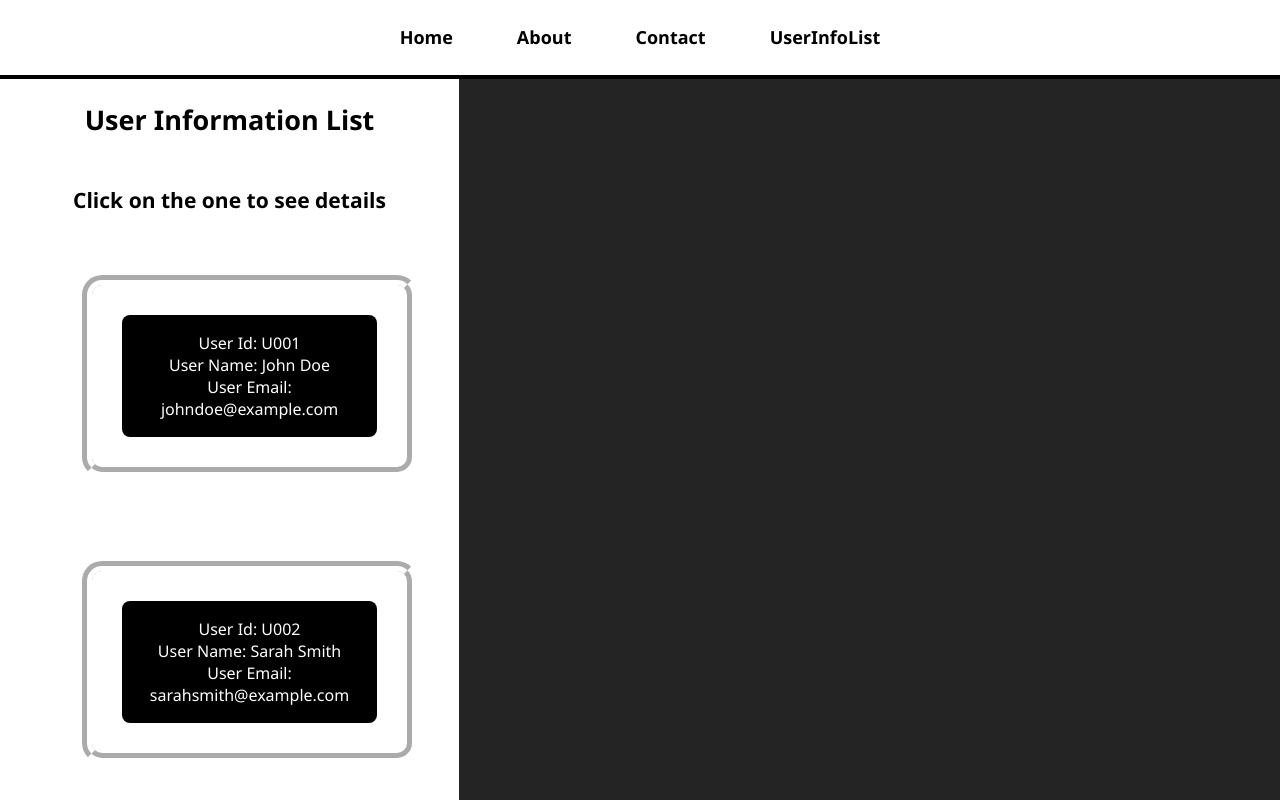
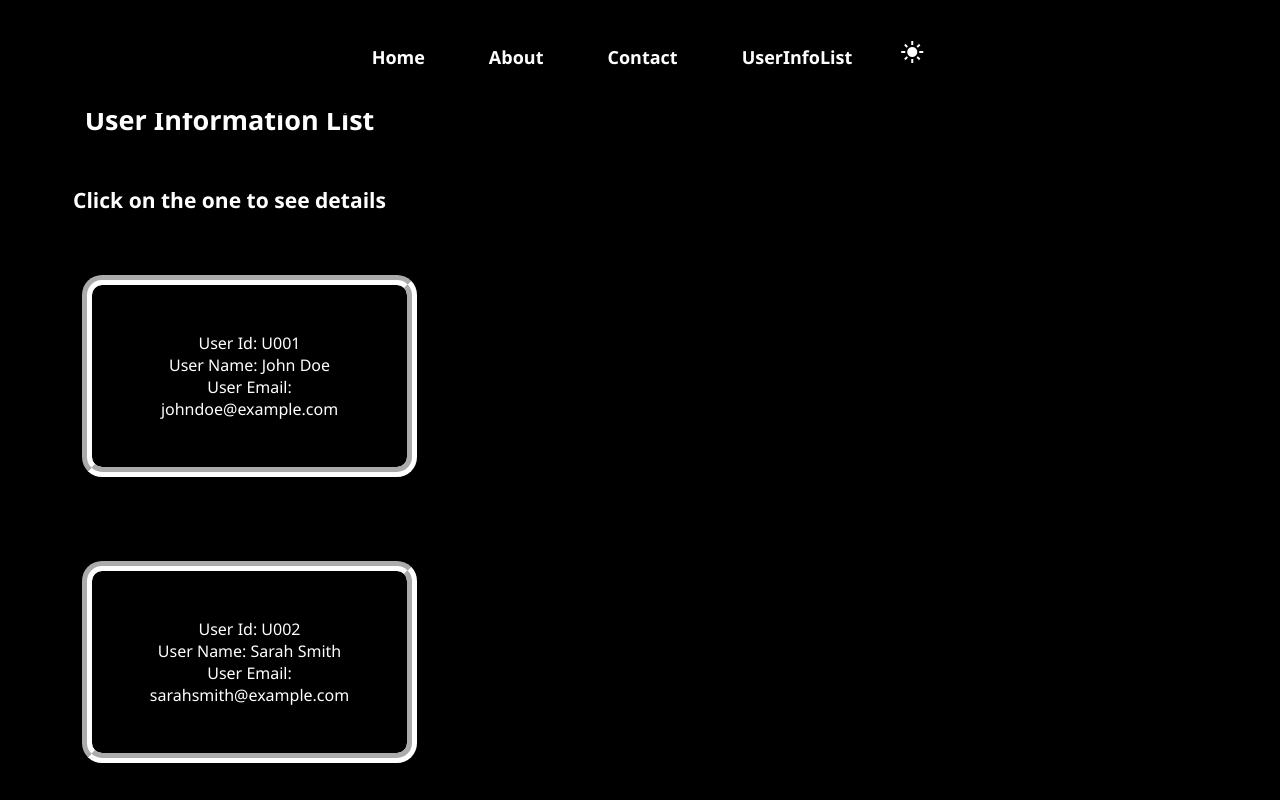
Before and after one commit to eyumazi/GDG-react, a React (Vite) app in the folder GDG-react/: page /UserInfoList in a window 1280 px wide. Shown: the top 800 px of the page. Built offline with nearby package versions, Linux system fonts and the light colour scheme.

Commit message:
Toggle between dark and light themes

```diff
--- a/GDG-react/src/App.css
+++ b/GDG-react/src/App.css
@@ -24,7 +24,7 @@ nav {
   position: fixed;
   top: 0;
   width: 100%;
-  background: white;
+  background: rgb(0, 0, 0);
 }
 
 nav ul {
@@ -41,14 +41,15 @@ nav li {
 
 nav a {
   text-decoration: none;
-  color: black;
+  color: rgb(143, 169, 251);
   font-weight: bold;
   padding: 24px 32px;
 }
 
 nav a:hover {
-  background: black;
-  color: rgb(189, 189, 189);
+  background: rgba(12, 158, 255, 0.338);
+  color: rgb(255, 255, 255);
+  border-radius: 10px;
 }
 
 .nav-right {
@@ -56,3 +57,10 @@ nav a:hover {
   top: 8px;
   right: 8px;
 }
+.material-symbols-outlined {
+  font-variation-settings:
+  'FILL' 1,
+  'wght' 400,
+  'GRAD' 0,
+  'opsz' 24
+}
--- a/GDG-react/src/Components/Layout.jsx
+++ b/GDG-react/src/Components/Layout.jsx
@@ -7,11 +7,11 @@ const Layout = () => {
   const { light } = useTheme();
   return (
     <div
-      style={
-        light
-          ? { background: "white", color: "black", width: "100%" }
-          : { background: "black", color: "white", width: "100%" }
-      }
+      // style={
+      //   light
+      //     ? { background: "white", color: "black", width: "100%" }
+      //     : { background: "black", color: "white", width: "100%" }
+      // }
     >
       <div className="App">
         <Nav />
--- a/GDG-react/src/Components/Nav.jsx
+++ b/GDG-react/src/Components/Nav.jsx
@@ -1,8 +1,16 @@
 import { Link } from "react-router-dom";
+import useTheme from "../hooks/useTheme";
+import "../App.css";
 
 const Nav = () => {
+  const { black, toggleTheme } = useTheme();
+
   return (
     <>
+      <link
+        rel="stylesheet"
+        href="https://fonts.googleapis.com/css2?family=Material+Symbols+Outlined"
+      />
       <nav>
         <ul>
           <li>
@@ -17,10 +25,44 @@ const Nav = () => {
           <li>
             <Link to="/UserInfoList">UserInfoList</Link>
           </li>
+          <li>
+            <button className="theme-toggle" onClick={toggleTheme}>
+              <span className="material-symbols-outlined animate-logo">
+                {black ? "light_mode" : "dark_mode"}
+              </span>
+            </button>
+          </li>
         </ul>
       </nav>
+      <style>{`
+        .animate-logo {
+          transition: transform 0.9s ease-in-out;
+        }
+        .theme-toggle:hover .animate-logo {
+          transform: rotate(360deg);
+        }
+        :root {
+          --color: ${black ? "white" : "black"};
+          --backgroundColor: ${black ? "black" : "white"};
+        }
+        body {
+          color: var(--color);
+          background-color: var(--backgroundColor);
+        }
+        nav {
+          background-color: var(--backgroundColor);
+        }
+        nav a {
+          color: var(--color);
+        }
+        .theme-toggle {
+        background-color: var(--backgroundColor);
+        color: var(--color);
+        border: none;
+      }
+      `}</style>
     </>
   );
-}
+};
 
 export default Nav;
--- a/GDG-react/src/hooks/ThemeProvider.jsx
+++ b/GDG-react/src/hooks/ThemeProvider.jsx
@@ -3,9 +3,14 @@ import ThemeContext from "./ThemeContext";
 
 // eslint-disable-next-line react/prop-types
 const ThemeProvider = ({ children }) => {
-  const [light, setLight] = useState(true);
+  const [black, setBlack] = useState(true);
+
+  const toggleTheme = () => {
+    setBlack((prevBlack) => !prevBlack);
+  };
+
   return (
-    <ThemeContext.Provider value={{ light, setLight }}>
+    <ThemeContext.Provider value={{ black, toggleTheme }}>
       {children}
     </ThemeContext.Provider>
   );
```
Also changed, not shown: GDG-react/src/assets/dark_mode_24dp_E3E3E3_FILL1_wght400_GRAD0_opsz24.svg (added), GDG-react/src/assets/light_mode_24dp_E3E3E3_FILL1_wght400_GRAD0_opsz24.svg (added).
